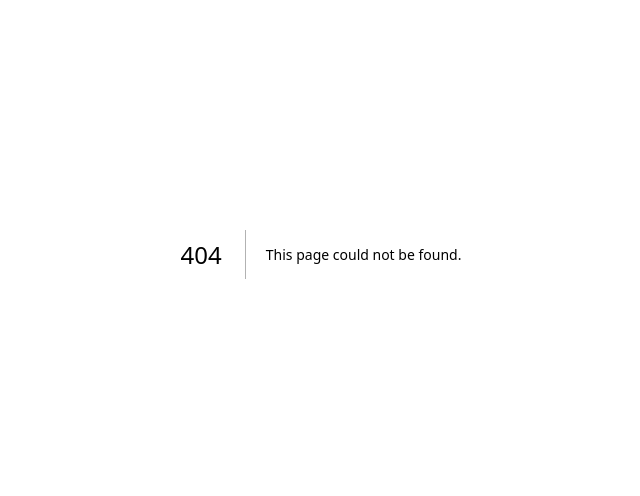
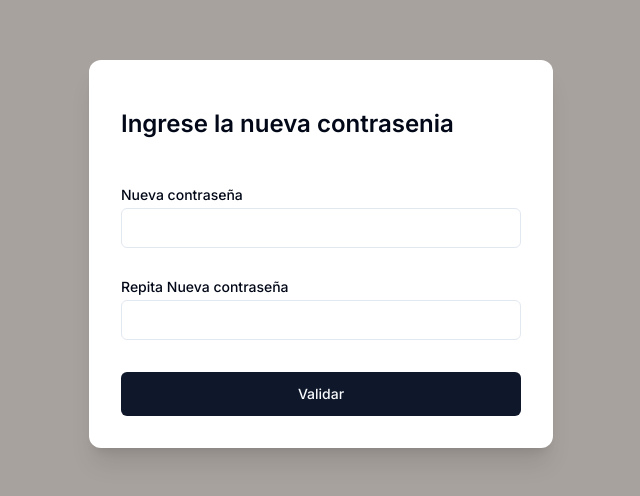
Before and after one commit to EzHealth-Centro-de-salud/frontend, a Next.js app: page /auth/recoveryPassword/validateRecovery/changePasswordPatient in a window 1280 px wide. Before the commit this address had no page. Shown: the part 146-642 px from the top of the page, without its empty margins (319-959 px from the left). Built offline with nearby package versions, Linux system fonts and the light colour scheme.

Commit message:
feat: recoveryPass for patient

```diff
--- a/app/auth/recoveryPassword/page.tsx
+++ b/app/auth/recoveryPassword/page.tsx
@@ -1,4 +1,4 @@
-import RecoveryPasswordForm from "@/components/auth/RecoveryPasswordForm";
+import RecoveryPasswordPatientForm from "@/components/auth/RecoveryPasswordPatientForm";
 
 
 
@@ -8,7 +8,7 @@ export default function RecoveryPasswordPage(){
             <div className="shadow-xl px-8 pb-8 pt-12 bg-white rounded-xl space-y-12">
             <h1 className="font-semibold text-2xl ">Recupera tu contraseña</h1>
 
-            <RecoveryPasswordForm />
+            <RecoveryPasswordPatientForm />
             <div className="text-center">
                 <p>¿No te olvidaste? <a className="text-indigo-500 hover:underline" href="/auth/login">Inicia sesión</a></p>
             </div>
--- /dev/null
+++ b/app/auth/recoveryPassword/validateRecovery/changePasswordPatient/page.tsx
@@ -0,0 +1,59 @@
+'use client'
+import { Button } from "@/components/ui/button"
+import { Input } from "@/components/ui/input"
+import { Label } from "@/components/ui/label"
+import { useState } from "react";
+import { ApolloClient, InMemoryCache, useMutation } from "@apollo/client";
+import { VALIDATE_RECOVERY_MUTATION } from "@/components/apollo/mutations";
+import { httpLink } from "@/components/apollo/ApolloConfig"
+
+
+export default function changePasswordPatientPage() {
+
+    const [newPass, setNewPass] = useState("");
+    const [repeatPass, setRepeatPass] = useState("");
+
+    const onSubmit = async (e: React.FormEvent) => {
+        e.preventDefault()//evita que la pagina se recargue
+
+    }
+    return (
+        <div className="h-screen w-screen flex justify-center items-center bg-stone-400" >
+            <div className="shadow-xl px-8 pb-8 pt-12 bg-white rounded-xl space-y-12">
+                <h3 className="font-semibold text-2xl ">Ingrese la nueva contrasenia </h3>
+                <form onSubmit={onSubmit} className="space-y-8 w-[400px]">
+                    <div className="grid w-full items-center gap-1.5">
+                        <Label htmlFor="email">Nueva contraseña</Label>
+                        <Input
+                            required
+                            value={newPass}
+                            onChange={e => setNewPass(e.target.value)}
+                            id="recoveryPass"
+                            type="text"
+                            maxLength={9}
+                        />
+
+                    </div>
+                    <div className="grid w-full items-center gap-1.5">
+                        <Label htmlFor="email">Repita Nueva contraseña</Label>
+                        <Input
+                            required
+                            value={repeatPass}
+                            onChange={e => setRepeatPass(e.target.value)}
+                            id="recoveryPass"
+                            type="text"
+                            maxLength={9}
+                        />
+
+                    </div>
+                    <div className="w-full">
+                        <Button className="w-full" size="lg">Validar</Button>
+                    </div>
+                </form>
+
+
+
+            </div>
+        </div>
+    )
+}
--- /dev/null
+++ b/app/auth/recoveryPassword/validateRecovery/page.tsx
@@ -0,0 +1,66 @@
+'use client'
+import { Button } from "@/components/ui/button"
+import { Input } from "@/components/ui/input"
+import { Label } from "@/components/ui/label"
+import { useState } from "react";
+import { ApolloClient, InMemoryCache, useMutation } from "@apollo/client";
+import { VALIDATE_RECOVERY_MUTATION } from "@/components/apollo/mutations";
+import { httpLink } from "@/components/apollo/ApolloConfig"
+
+const client = new ApolloClient({
+    link: httpLink,
+    cache: new InMemoryCache(),
+});
+
+export default function ValidateRecoveryPage() {
+    const [code, setCode] = useState("");
+    const [validateRecovery] = useMutation(VALIDATE_RECOVERY_MUTATION, {
+        client,
+    })
+
+    const onSubmit = async (e: React.FormEvent) => {
+        const integerCode = parseInt(code)
+        e.preventDefault()//evita que la pagina se recargue
+        const { data } = await validateRecovery({
+            variables: {
+                recoveryInput: {
+                    recoveryPass: integerCode
+                }
+            }
+        })
+        if (data?.validateRecovery.success) {//si el codigo es valido
+            console.log("validate recovery: ", data.validateRecovery)
+            window.alert('Codigo valido')
+            window.location.href = '/auth/recoveryPassword/validateRecovery/changePasswordPatient'
+        }else(
+            window.alert('Codigo invalido')
+        )
+    }
+    return (
+        <div className="h-screen w-screen flex justify-center items-center bg-stone-400" >
+            <div className="shadow-xl px-8 pb-8 pt-12 bg-white rounded-xl space-y-12">
+                <h3 className="font-semibold text-2xl ">si su rut es valido se enviara un correo con el codigo de recuperacion </h3>
+                <form onSubmit={onSubmit} className="space-y-8 w-[400px]">
+                    <div className="grid w-full items-center gap-1.5">
+                        <Label htmlFor="email">Codigo de recuperacion</Label>
+                        <Input
+                            required
+                            value={code}
+                            onChange={e => setCode(e.target.value)}
+                            id="recoveryPass"
+                            type="text"
+                            maxLength={9}
+                        />
+
+                    </div>
+                    <div className="w-full">
+                        <Button className="w-full" size="lg">Validar</Button>
+                    </div>
+                </form>
+
+
+
+            </div>
+        </div>
+    )
+}
--- a/components/apollo/mutations.ts
+++ b/components/apollo/mutations.ts
@@ -21,3 +21,18 @@ export const LOGIN_PATIENT_MUTATION = gql`
         }
     }
 `;
+
+export const RECOVERY_PATIENT_MUTATION = gql`
+  mutation RecoveryPatient($recoveryInput: RecoveryUserInput!) {
+    recoveryPatient(recoveryInput: $recoveryInput)
+  }
+`;
+
+export const VALIDATE_RECOVERY_MUTATION = gql`
+  mutation ValidateRecovery($recoveryInput: ValidateRecoveryUserInput!) {
+    validateRecovery(recoveryInput: $recoveryInput) {
+      success
+      message
+    }
+  }
+`;
--- a/components/auth/RecoveryPasswordForm.tsx
+++ b/components/auth/RecoveryPasswordPatientForm.tsx
@@ -5,20 +5,35 @@ import { Input } from "@/components/ui/input"
 import { Label } from "@/components/ui/label"
 import { httpLink } from "@/components/apollo/ApolloConfig"
 import { useState } from "react";
+import { RECOVERY_PATIENT_MUTATION } from "../apollo/mutations";
 const client = new ApolloClient({
     link: httpLink,
     cache: new InMemoryCache(),
 });
 
-
-const onSubmit= async (e: React.FormEvent) => {
-    e.preventDefault()
-
-}
-
-export default function RecoveryPasswordForm() {
+export default function RecoveryPasswordPatientForm() {
 
     const [rut, setRut] = useState('')
+    const [recoveryPatient] = useMutation(RECOVERY_PATIENT_MUTATION, {
+        client
+    })
+    const onSubmit= async (e: React.FormEvent) => {
+        e.preventDefault()
+        const { data, errors } = await recoveryPatient({
+            variables: {
+                recoveryInput: {
+                    rut
+                }
+            }
+        })
+        if(data?.recoveryPatient){//si el correo se envio correctamente
+            console.log(data.recoveryPatient)
+            window.alert('Correo enviado')
+            window.location.href = '/auth/recoveryPassword/validateRecovery'
+        }
+
+    }
+
     return (
         <div className="space-y-8 w-[400px]">
         <form onSubmit={onSubmit} className="space-y-8 w-[400px]">
```
